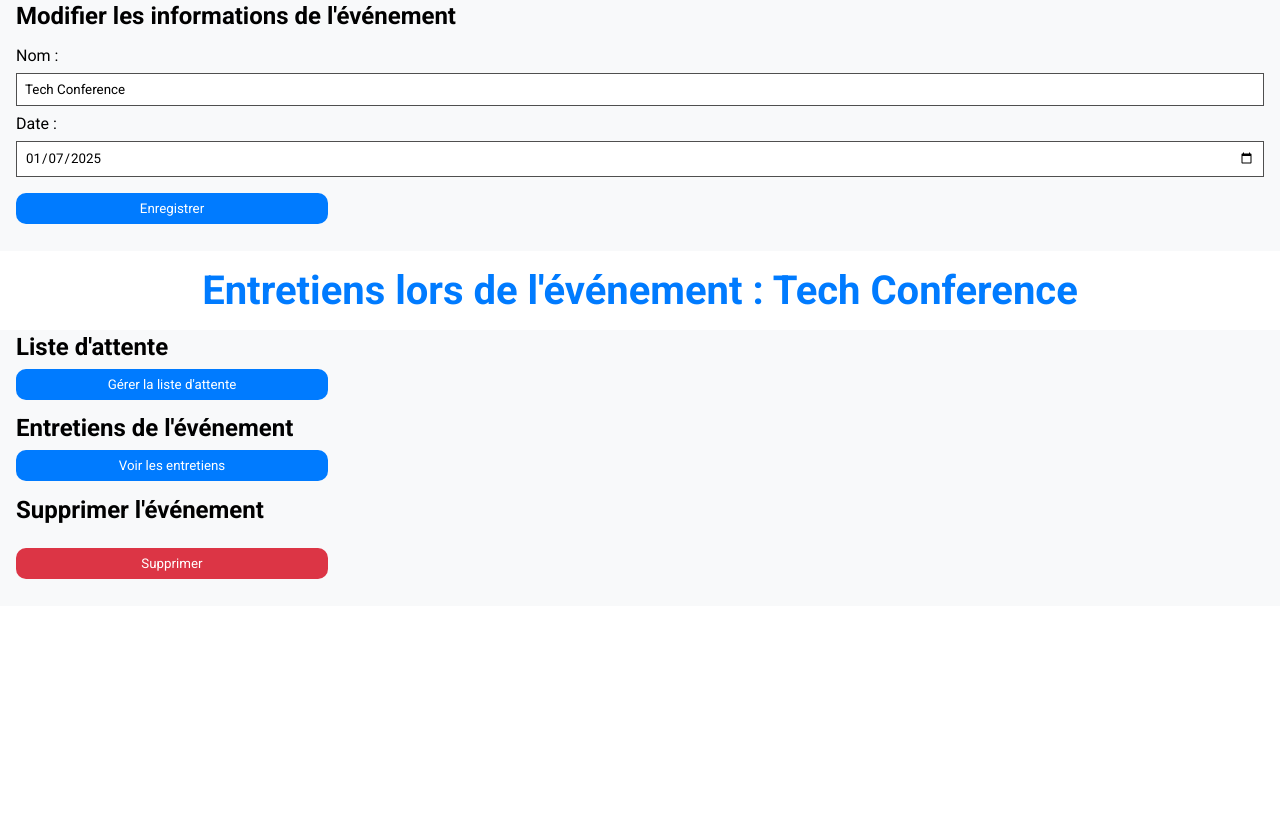
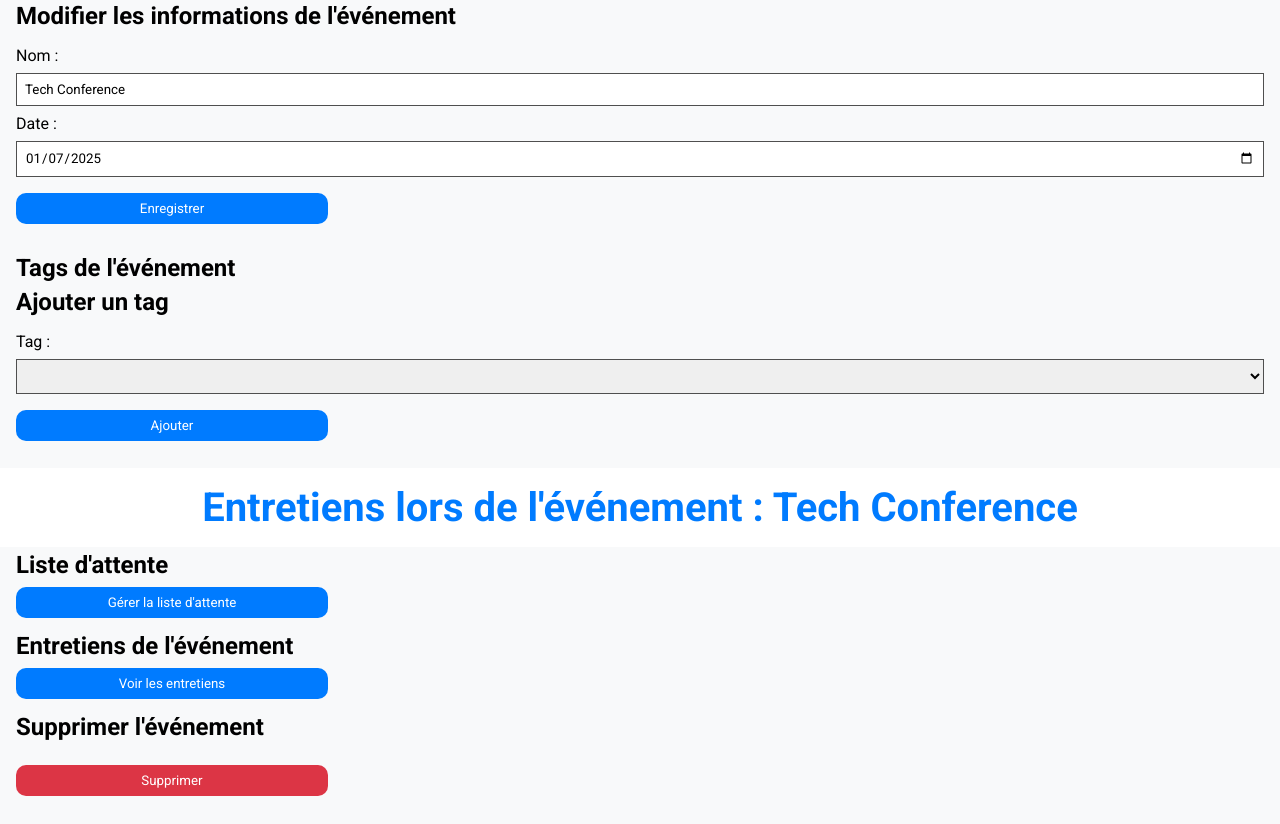
Before and after one commit to enzomtpYT/EPSI-Waitlist, a Flask app: page /admin/manage_event/event/1 in a window 1280 px wide. Shown: the part 132-956 px from the top of the page. Before the commit the page ends 711 px from the top, so only its background shows below. Run offline with Flask 3, Linux system fonts and the light colour scheme; data comes from the database, SQL or seed files in the repository; data that the repository does not hold is empty.

Commit message:
updated database added Participant_tag

```diff
--- a/DB-Scripts/bddscript.sql
+++ b/DB-Scripts/bddscript.sql
@@ -55,7 +55,7 @@ CREATE TABLE Attends(
    FOREIGN KEY(id_event) REFERENCES Event(id_event)
 );
 
-CREATE TABLE Member_of(
+CREATE TABLE Candidate_tag(
    id_candidate INTEGER,
    id_tag INTEGER,
    PRIMARY KEY(id_candidate, id_tag),
@@ -63,10 +63,18 @@ CREATE TABLE Member_of(
    FOREIGN KEY(id_tag) REFERENCES Tag(id_tag)
 );
 
-CREATE TABLE Dedicated_to(
+CREATE TABLE Event_tag(
    id_event INTEGER,
    id_tag INTEGER,
    PRIMARY KEY(id_event, id_tag),
    FOREIGN KEY(id_event) REFERENCES Event(id_event),
    FOREIGN KEY(id_tag) REFERENCES Tag(id_tag)
 );
+
+CREATE TABLE Participant_tag(
+   id_participant INTEGER,
+   id_tag INTEGER,
+   PRIMARY KEY(id_participant, id_tag),
+   FOREIGN KEY(id_participant) REFERENCES Participant(id_participant),
+   FOREIGN KEY(id_tag) REFERENCES Tag(id_tag)
+);
--- a/lib/database.py
+++ b/lib/database.py
@@ -510,8 +510,8 @@ def get_candidate_tags(id_candidate):
         tags = conn.execute('''
         SELECT Tag.id_tag, Tag.name_tag
         FROM Tag
-        JOIN Member_of ON Tag.id_tag = Member_of.id_tag
-        WHERE Member_of.id_candidate = ?
+        JOIN Candidate_tag ON Tag.id_tag = Candidate_tag.id_tag
+        WHERE Candidate_tag.id_candidate = ?
         ''', (id_candidate,)).fetchall()
         conn.close()
         return tags, None
@@ -524,7 +524,7 @@ def get_candidate_tags(id_candidate):
 def add_tag_to_candidate(id_candidate, id_tag):
     conn = get_db_connection()
     try:
-        conn.execute('INSERT INTO Member_of (id_candidate, id_tag) VALUES (?, ?)', (id_candidate, id_tag))
+        conn.execute('INSERT INTO Candidate_tag (id_candidate, id_tag) VALUES (?, ?)', (id_candidate, id_tag))
         conn.commit()
         conn.close()
         return None
@@ -537,7 +537,7 @@ def add_tag_to_candidate(id_candidate, id_tag):
 def remove_tag_from_candidate(id_candidate, id_tag):
     conn = get_db_connection()
     try:
-        conn.execute('DELETE FROM Member_of WHERE id_candidate = ? AND id_tag = ?', (id_candidate, id_tag))
+        conn.execute('DELETE FROM Candidate_tag WHERE id_candidate = ? AND id_tag = ?', (id_candidate, id_tag))
         conn.commit()
         conn.close()
         return None
@@ -553,8 +553,8 @@ def get_event_tags(id_event):
         tags = conn.execute('''
         SELECT Tag.id_tag, Tag.name_tag
         FROM Tag
-        JOIN Dedicated_to ON Tag.id_tag = Dedicated_to.id_tag
-        WHERE Dedicated_to.id_event = ?
+        JOIN Event_tag ON Tag.id_tag = Event_tag.id_tag
+        WHERE Event_tag.id_event = ?
         ''', (id_event,)).fetchall()
         conn.close()
         return tags, None
@@ -567,7 +567,7 @@ def get_event_tags(id_event):
 def add_tag_to_event(id_event, id_tag):
     conn = get_db_connection()
     try:
-        conn.execute('INSERT INTO Dedicated_to (id_event, id_tag) VALUES (?, ?)', (id_event, id_tag))
+        conn.execute('INSERT INTO Event_tag (id_event, id_tag) VALUES (?, ?)', (id_event, id_tag))
         conn.commit()
         conn.close()
         return None
@@ -580,7 +580,7 @@ def add_tag_to_event(id_event, id_tag):
 def remove_tag_from_event(id_event, id_tag):
     conn = get_db_connection()
     try:
-        conn.execute('DELETE FROM Dedicated_to WHERE id_event = ? AND id_tag = ?', (id_event, id_tag))
+        conn.execute('DELETE FROM Event_tag WHERE id_event = ? AND id_tag = ?', (id_event, id_tag))
         conn.commit()
         conn.close()
         return None
--- a/routes/event.py
+++ b/routes/event.py
@@ -11,10 +11,17 @@ def event():
 @event_bp.route("/admin/manage_event/event/<int:id_event>", methods=['GET', 'POST'])
 def edit_event(id_event):
     event, error = database.get_event(id_event)
+    if error:
+        flash(f"Erreur lors de la récupération de l'événement: {error}", "danger")
+        return redirect(url_for('event.event'))
+
+    tags, error = database.get_all_tags()
+    event_tags, error = database.get_event_tags(id_event)
 
     if request.method == 'POST':
         name = request.form['name_event']
         date = request.form['date_event']
+        tags = request.form.getlist('tags')
         error = None
 
         if not name:
@@ -25,12 +32,46 @@ def edit_event(id_event):
         if error is None:
             error = database.edit_event(name, date, id_event)
             if error is None:
+                # Display tags
+                if tags:
+                    current_tags, error = database.get_event_tags(id_event)
+                    current_tag_ids = [tag['id_tag'] for tag in current_tags]
+
                 flash("Événement mis à jour avec succès!", "success")
                 return redirect(url_for('event.edit_event', id_event=id_event))
             else:
                 flash(f"Erreur lors de la mise à jour de l'Événement: {error}", "danger")
                 return redirect(url_for('event.edit_event', id_event=id_event))
-    return render_template('event.html', event=event)
+
+    tags, error = database.get_all_tags()
+    event_tags, error = database.get_event_tags(id_event)
+    event_tag_ids = [tag['id_tag'] for tag in event_tags]
+    event, interviews, error = database.get_event_interviews(id_event)
+    # return render_template('event.html', event=event, interviews=interviews)
+    return render_template('event.html', event=event, tags=tags, event_tag_ids=event_tag_ids, interviews=interviews)
+
+@event_bp.route("/admin/manage_event/event/<int:id_event>/add_tag_event", methods=['POST'])
+def add_tag_event(id_event):
+    if 'add_tag' in request.form:
+        id_tag = request.form['tag']
+        error = database.add_tag_to_event(id_event, id_tag)
+        if error:
+            flash(f"Erreur lors de l'ajout du tag: {error}", "danger")
+        else:
+            flash("Tag ajouté avec succès!", "success")
+    return redirect(url_for('event.edit_event', id_event=id_event))
+
+@event_bp.route("/admin/manage_event/event/<int:id_event>/remove_tag_event", methods=['POST'])
+def remove_tag_event(id_event):
+    if 'remove_tag' in request.form:
+        id_tag = request.form['tag']
+        error = database.remove_tag_from_event(id_event, id_tag)
+        if error:
+            flash(f"Erreur lors de la suppression du tag: {error}", "danger")
+        else:
+            flash("Tag supprimé avec succès!", "success")
+
+    return redirect(url_for('event.edit_event', id_event=id_event))
 
 @event_bp.route("/admin/manage_event/event/<int:id_event>/interviews", methods=['GET'])
 def view_interviews(id_event):
--- a/templates/event.html
+++ b/templates/event.html
@@ -8,16 +8,42 @@
 <div class="admin-section">
     <h2>Modifier les informations de l'événement</h2>
     <form action="/admin/manage_event/event/{{ event.id_event }}" method="post">
-        <label for="date_event">Nom :</label>
+        <label for="name_event">Nom :</label>
         <input type="text" id="name_event" name="name_event" value="{{ event.name_event }}">
 
         <label for="date_event">Date :</label>
         <input type="date" id="date_event" name="date_event" value="{{ event.date_event }}">
 
-        {# <label for="year_event">Année :</label>
-        <input type="text" id="year_event" name="year_event" value="{{ event.year_event if event.year_event else '' }}"> #}
+        <button type="submit">Enregistrer</button>
 
-        <button type="submit">Enregistrer</button>
+    </form>
+</div>
+
+<div class="admin-section">
+    <h2>Tags de l'événement</h2>
+    <ul>
+        {% for tag in event_tags %}
+        <li>
+            {{ tag.name_tag }}
+            <form action="{{ url_for('event.remove_tag_event', id_event=event.id_event) }}" method="post" style="display:inline;">
+                <input type="hidden" name="tag" value="{{ tag.id_tag }}">
+                <button type="submit" name="remove_tag">-</button>
+            </form>
+        </li>
+        {% endfor %}
+    </ul>
+</div>
+
+<div class="admin-section">
+    <h2>Ajouter un tag</h2>
+    <form action="{{ url_for('event.add_tag_event', id_event=event.id_event) }}" method="post">
+        <label for="tag">Tag :</label>
+        <select id="tag" name="tag">
+            {% for tag in tags %}
+            <option value="{{ tag.id_tag }}">{{ tag.name_tag }}</option>
+            {% endfor %}
+        </select>
+        <button type="submit" name="add_tag">Ajouter</button>
     </form>
 </div>
 
```
Also changed, not shown: 1 other file.
